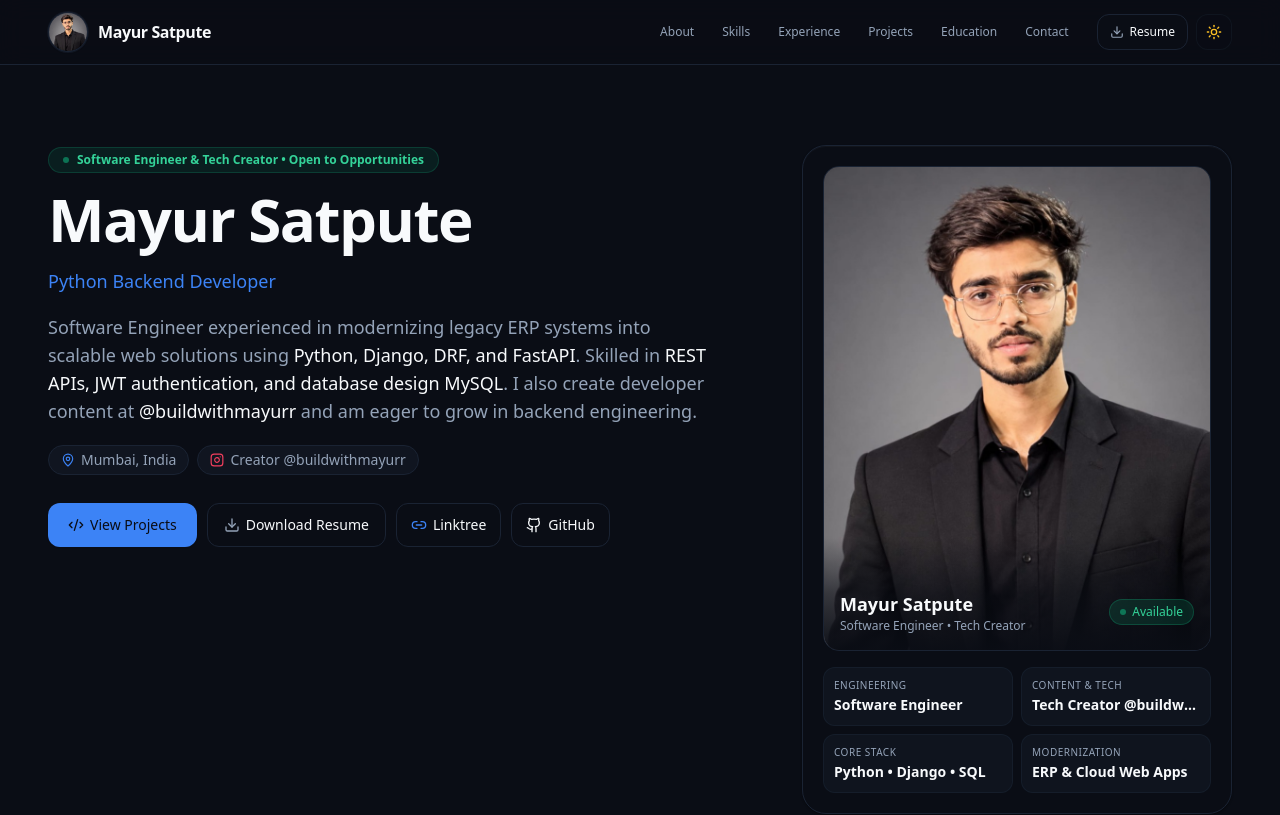
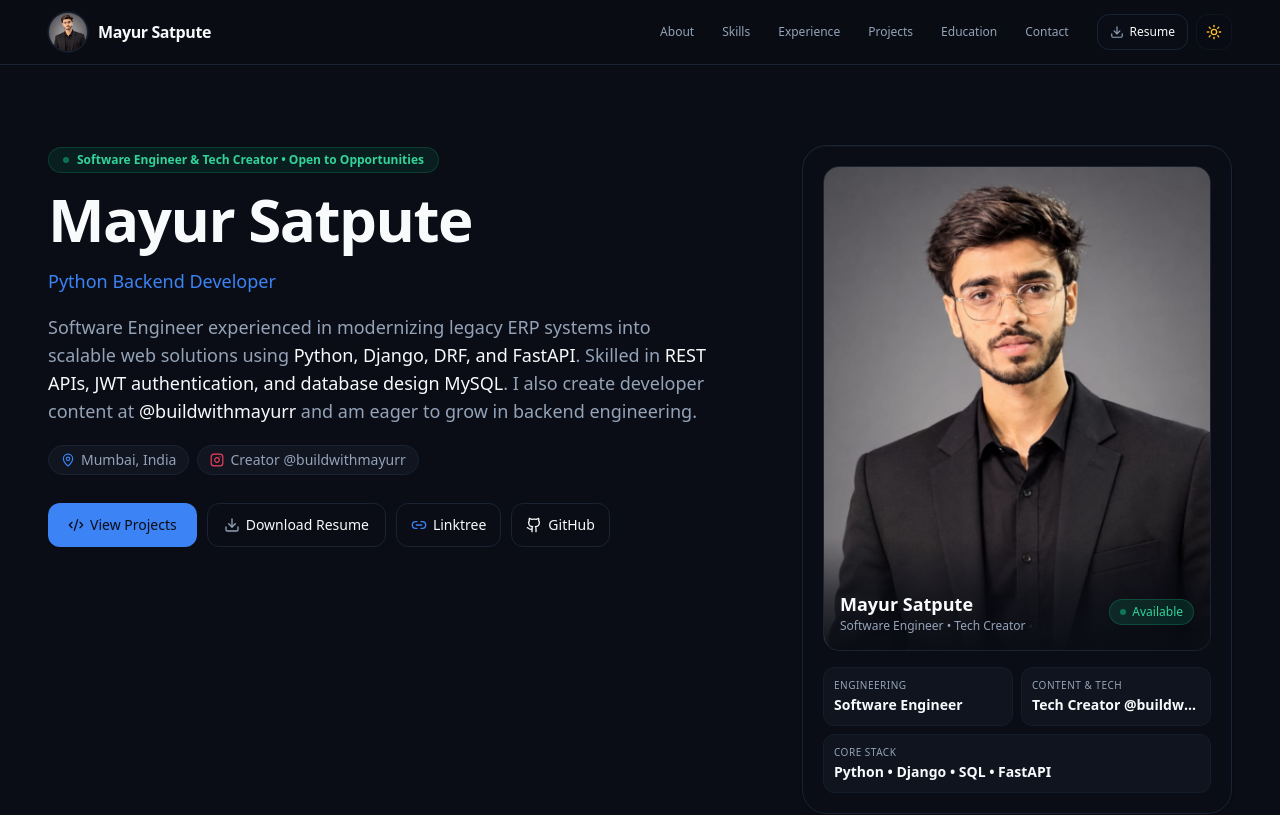
Before and after one commit to Mayur-Satpute/Mayur-Satpute.github.io, a Next.js app: page / in a window 1280 px wide. Shown: the top 815 px of the page. Built offline with nearby package versions, Linux system fonts and the light colour scheme.

Commit message:
Update hero highlights bento: remove Modernization and expand Core Stack (Python, Django, SQL, FastAPI) across full width

```diff
--- a/app/page.tsx
+++ b/app/page.tsx
@@ -258,10 +258,9 @@ export default function Home() {
   };
 
   const highlights = [
-    { label: "Engineering", value: "Software Engineer" },
-    { label: "Content & Tech", value: "Tech Creator @buildwithmayurr" },
-    { label: "Core Stack", value: "Python • Django • SQL" },
-    { label: "Modernization", value: "ERP & Cloud Web Apps" }
+    { label: "Engineering", value: "Software Engineer", colSpan: false },
+    { label: "Content & Tech", value: "Tech Creator @buildwithmayurr", colSpan: false },
+    { label: "Core Stack", value: "Python • Django • SQL • FastAPI", colSpan: true }
   ];
 
   const experiences = [
@@ -669,7 +668,12 @@ export default function Home() {
                 {/* Specs Bento Strip below the big photo */}
                 <div className="grid grid-cols-2 gap-2 mt-3 pt-1">
                   {highlights.map((h, i) => (
-                    <div key={i} className="p-2.5 rounded-xl bg-muted/50 border border-border/60">
+                    <div
+                      key={i}
+                      className={`p-2.5 rounded-xl bg-muted/50 border border-border/60 ${
+                        h.colSpan ? "col-span-2" : ""
+                      }`}
+                    >
                       <p className="text-[10px] text-muted-foreground uppercase tracking-wider">{h.label}</p>
                       <p className="text-xs sm:text-sm font-semibold text-foreground truncate mt-0.5">{h.value}</p>
                     </div>
```
